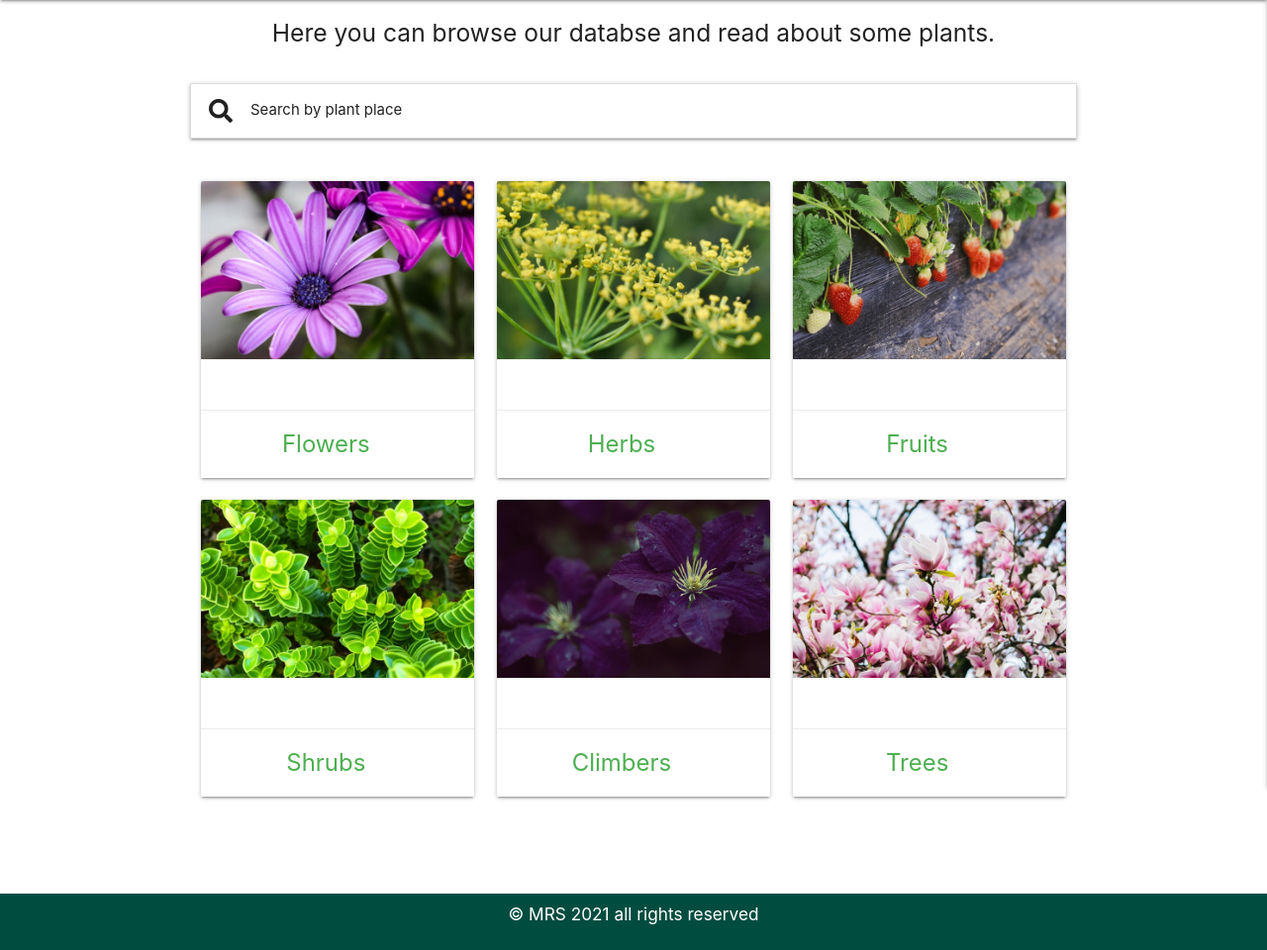
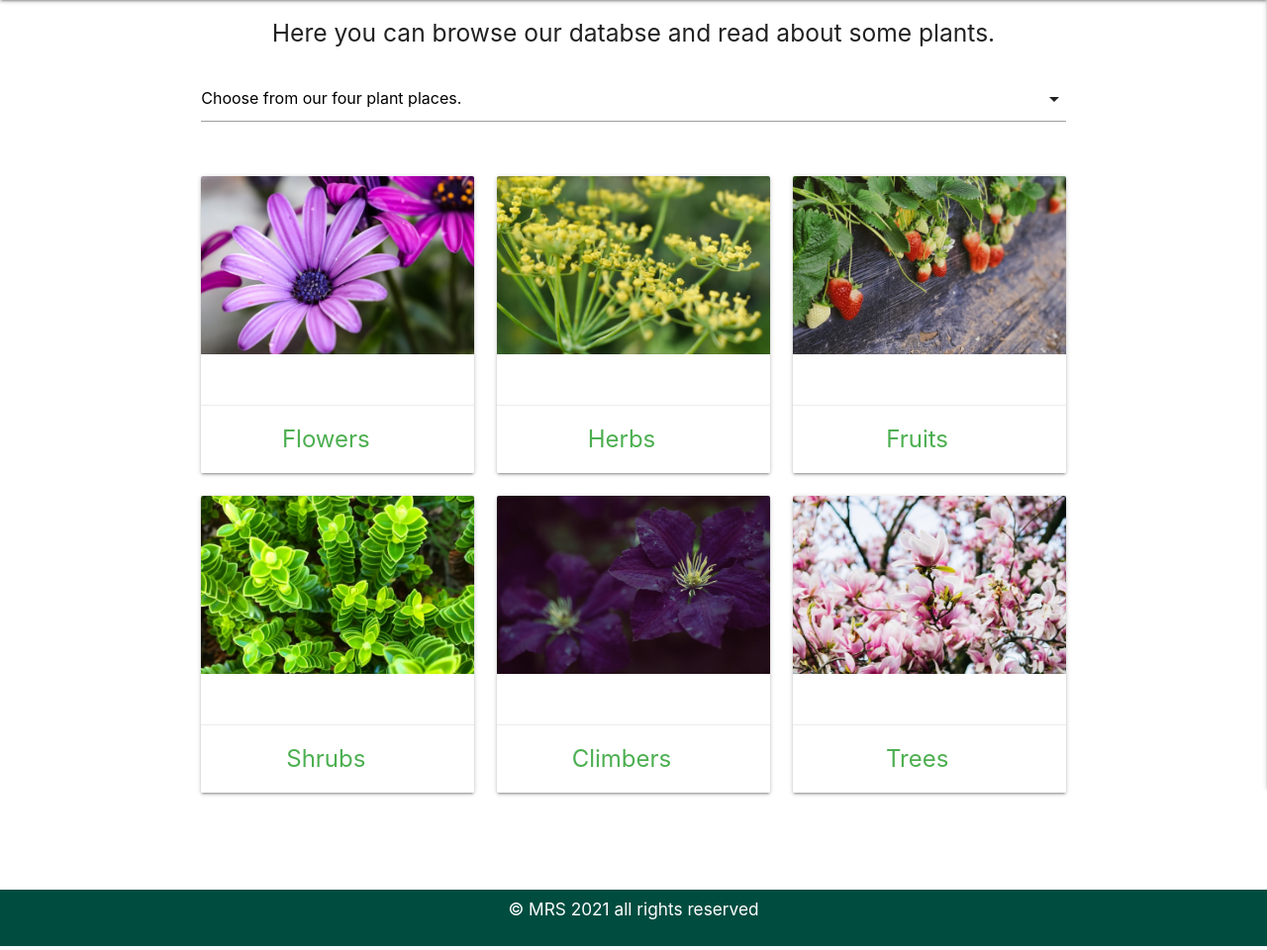
Before and after one commit to madatoo/plantarium-ms3, a Flask app: page /all_plants in a window 1280 px wide. Shown: the part 64-1024 px from the top of the page at 99% size. Run offline with Flask 2, Linux system fonts and the light colour scheme; a database or web service that is not in the repository returns one stand-in record (values such as "Sample title"); some libraries are stand-ins or nearby versions.

Commit message:
add search field with plant places categories

```diff
--- a/app.py
+++ b/app.py
@@ -66,8 +66,9 @@ route for all plants serching page
 @app.route("/")
 @app.route("/all_plants")
 def all_plants():
+    places = mongo.db.places.find().sort("plant_places", 1)
     all_plants = list(mongo.db.plants.find())
-    return render_template("all_plants.html", all_plants=all_plants)
+    return render_template("all_plants.html", all_plants=all_plants, places=places)
 
 
 if __name__ == "__main__":
--- a/static/js/script.js
+++ b/static/js/script.js
@@ -6,8 +6,6 @@ $(document).ready(function(){
       setInterval(function() {
       $('#carousel-auto').carousel('next');
     }, 1800);
-    //search box in add plant page
-    $('.collapsible').collapsible();
     //add plant form
     $('select').formSelect();
     $('.dropdown-trigger').dropdown({hover:true});
--- a/templates/all_plants.html
+++ b/templates/all_plants.html
@@ -8,13 +8,18 @@
     </div>
 </div>
 <div class="container">
-    <ul class="collapsible">
-        <li>
-            <div class="collapsible-header"><i class="fas fa-search "></i>Search by plant place
-            </div>
-
-        </li>
-    </ul>
+    <div class="row">
+        <form class="col s12" method="POST" action="">
+            <select id="plant_place" class="validate" name="plant_place" required>
+                <option value="" disabled selected>Choose from our four plant places.</option>
+                {% for place in places %}
+                    <option value="{{ place.plant_place }}">
+                        {{ place.plant_place }}</option>
+                {% endfor %}
+            </select>
+            <label for="plant_place"></label>
+        </form>
+    </div>
 </div>
 <div class="containeer">
     <div class="row">
```
